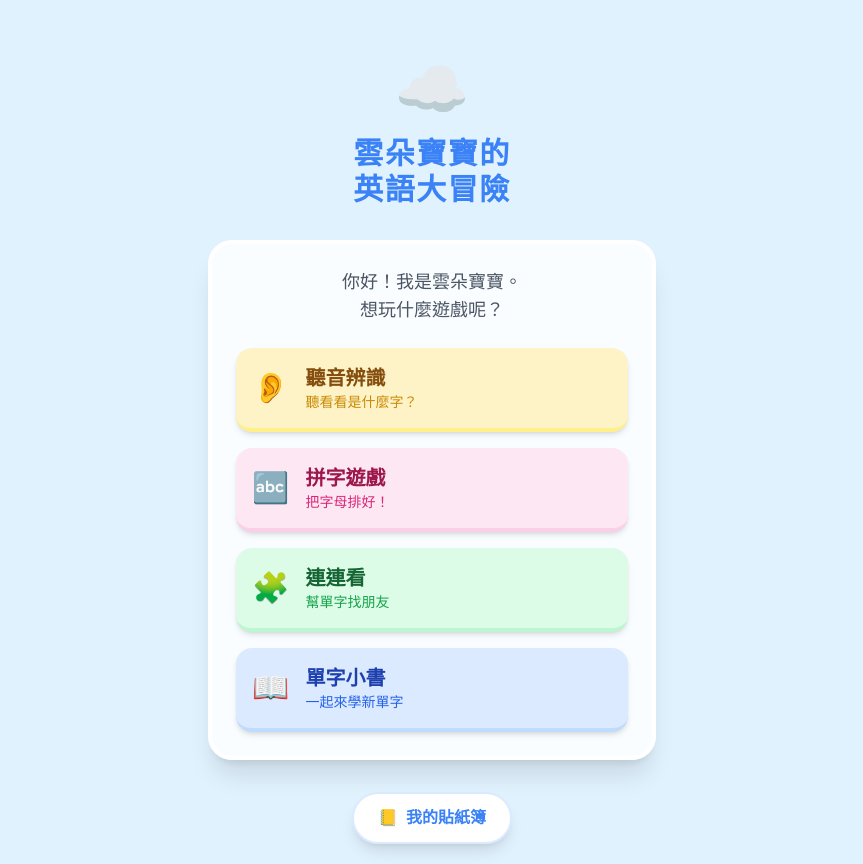
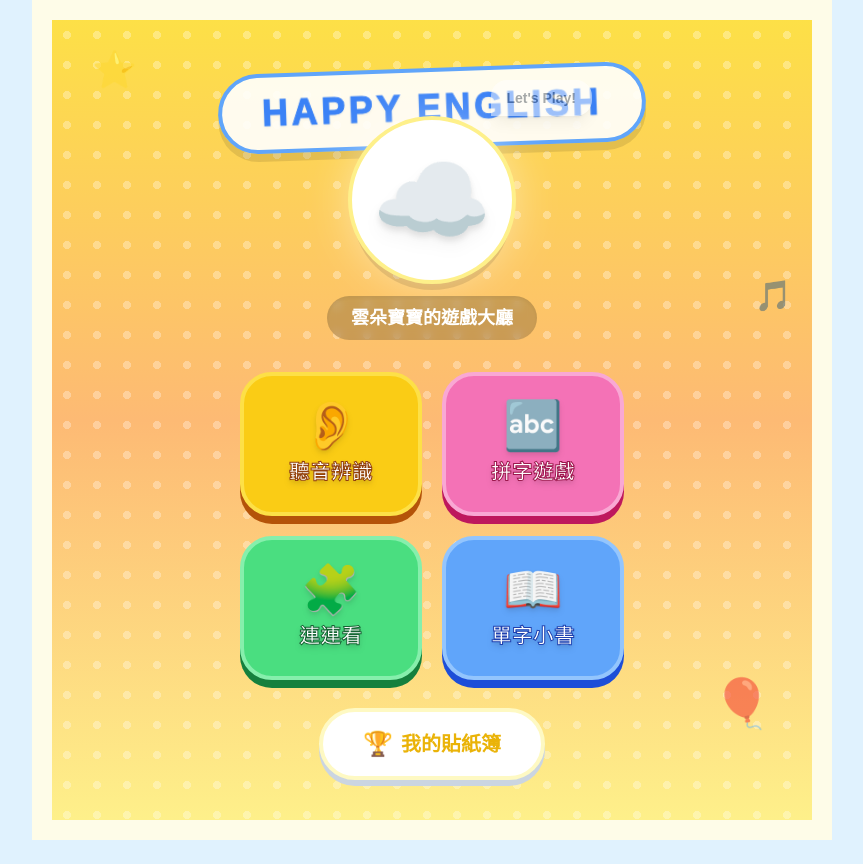
Before and after one commit to kevintsai1202/English_word_test, a plain HTML site: page index.html in a window 1280 px wide. Shown: the whole page, without its empty margins (208-1071 px from the left). After the commit the page ends 840 px from the top, so only its background shows below. Drawn offline with nearby package versions, Linux system fonts and the light colour scheme.

Commit message:
UI: Redesign Lobby to Eggy Party style (Vibrant colors, 3D buttons)

```diff
--- a/index.html
+++ b/index.html
@@ -80,57 +80,86 @@
 </head>
 <body class="text-soft-text select-none">
 
-    <div id="app" class="game-container relative">
+    <div id="app" class="game-container relative bg-yellow-50">
         <!-- Lobby View -->
-        <div id="lobby-view" class="view flex flex-col items-center w-full max-w-md mx-auto pt-10">
-            <header class="text-center mb-8 animate-bounce-custom">
-                <div class="text-6xl mb-4">☁️</div>
-                <h1 class="text-3xl font-bold text-blue-500 tracking-wider">雲朵寶寶的<br>英語大冒險</h1>
+        <div id="lobby-view" class="view flex flex-col w-full h-screen max-h-screen bg-gradient-to-b from-yellow-300 via-orange-300 to-yellow-200 relative overflow-hidden">
+
+            <!-- Background Pattern (Polka dots) -->
+            <div class="absolute inset-0 opacity-30 pointer-events-none"
+                 style="background-image: radial-gradient(#fff 20%, transparent 20%); background-size: 30px 30px;">
+            </div>
+
+            <!-- Floating Decorations -->
+            <div class="absolute top-10 left-10 text-4xl animate-bounce delay-100 opacity-60">⭐</div>
+            <div class="absolute bottom-20 right-10 text-5xl animate-bounce delay-700 opacity-60">🎈</div>
+            <div class="absolute top-1/3 right-5 text-3xl animate-bounce delay-300 opacity-60">🎵</div>
+
+            <!-- Header -->
+            <header class="mt-12 text-center z-10 relative animate-bounce-custom">
+                <div class="inline-block bg-white/90 rounded-full px-10 py-4 shadow-[0_8px_0_rgba(0,0,0,0.1)] border-4 border-blue-400 transform -rotate-2">
+                    <h1 class="text-4xl font-black text-blue-500 tracking-widest drop-shadow-sm" style="-webkit-text-stroke: 1px #3b82f6;">
+                        HAPPY ENGLISH
+                    </h1>
+                </div>
             </header>
 
-            <div class="bg-white/80 backdrop-blur-sm p-6 rounded-3xl shadow-xl w-full mb-8 border-4 border-white">
-                <div class="text-center mb-6">
-                    <p class="text-lg text-gray-600">你好！我是雲朵寶寶。<br>想玩什麼遊戲呢？</p>
+            <!-- NPC Stage Area -->
+            <div class="flex-1 flex flex-col items-center justify-center z-10 relative -mt-10">
+                <div class="relative group cursor-pointer" onclick="app.audio.playSound('click')">
+                    <!-- NPC Glow -->
+                    <div class="absolute inset-0 bg-white/50 rounded-full filter blur-xl group-hover:bg-white/70 transition-all"></div>
+                    <!-- NPC Body -->
+                    <div class="w-40 h-40 bg-white rounded-full flex items-center justify-center shadow-[0_10px_0_rgba(0,0,0,0.1)] animate-bounce-custom relative z-10 border-4 border-white ring-4 ring-yellow-200 group-hover:scale-110 transition-transform duration-300">
+                        <span class="text-8xl filter drop-shadow-lg">☁️</span>
+                    </div>
+                    <!-- Speech Bubble -->
+                    <div class="absolute -top-10 -right-20 bg-white px-4 py-2 rounded-2xl rounded-bl-none shadow-lg text-sm font-bold text-gray-600 animate-pulse">
+                        Let's Play!
+                    </div>
                 </div>
 
-                <div class="grid grid-cols-1 gap-4">
-                    <button onclick="app.startGame('listening')" class="card-hover bg-baby-yellow p-4 rounded-2xl flex items-center shadow-md border-b-4 border-yellow-200">
-                        <span class="text-3xl mr-4">👂</span>
-                        <div class="text-left">
-                            <h3 class="font-bold text-xl text-yellow-800">聽音辨識</h3>
-                            <p class="text-sm text-yellow-600">聽看看是什麼字？</p>
-                        </div>
+                <div class="bg-black/20 text-white px-6 py-2 rounded-full text-lg font-bold mb-8 backdrop-blur-sm mt-4 shadow-inner">
+                    雲朵寶寶的遊戲大廳
+                </div>
+
+                <!-- Game Grid -->
+                <div class="grid grid-cols-2 gap-5 w-full max-w-md px-8">
+                    <!-- Listening -->
+                    <button onclick="app.startGame('listening')" class="group relative h-36 bg-yellow-400 rounded-[2rem] shadow-[0_8px_0_#b45309] active:shadow-none active:translate-y-[8px] transition-all flex flex-col items-center justify-center border-4 border-yellow-300 hover:brightness-110 overflow-hidden">
+                        <div class="absolute inset-0 bg-white/20 opacity-0 group-hover:opacity-100 transition-opacity"></div>
+                        <span class="text-5xl mb-2 transform group-hover:scale-125 transition-transform duration-300 filter drop-shadow-md">👂</span>
+                        <span class="font-black text-white text-xl tracking-wider drop-shadow-md" style="-webkit-text-stroke: 1px #92400e;">聽音辨識</span>
                     </button>
 
-                    <button onclick="app.startGame('spelling')" class="card-hover bg-baby-pink p-4 rounded-2xl flex items-center shadow-md border-b-4 border-pink-200">
-                        <span class="text-3xl mr-4">🔤</span>
-                        <div class="text-left">
-                            <h3 class="font-bold text-xl text-pink-800">拼字遊戲</h3>
-                            <p class="text-sm text-pink-600">把字母排好！</p>
-                        </div>
+                    <!-- Spelling -->
+                    <button onclick="app.startGame('spelling')" class="group relative h-36 bg-pink-400 rounded-[2rem] shadow-[0_8px_0_#be185d] active:shadow-none active:translate-y-[8px] transition-all flex flex-col items-center justify-center border-4 border-pink-300 hover:brightness-110 overflow-hidden">
+                        <div class="absolute inset-0 bg-white/20 opacity-0 group-hover:opacity-100 transition-opacity"></div>
+                        <span class="text-5xl mb-2 transform group-hover:scale-125 transition-transform duration-300 filter drop-shadow-md">🔤</span>
+                        <span class="font-black text-white text-xl tracking-wider drop-shadow-md" style="-webkit-text-stroke: 1px #9d174d;">拼字遊戲</span>
                     </button>
 
-                    <button onclick="app.startGame('matching')" class="card-hover bg-baby-green p-4 rounded-2xl flex items-center shadow-md border-b-4 border-green-200">
-                        <span class="text-3xl mr-4">🧩</span>
-                        <div class="text-left">
-                            <h3 class="font-bold text-xl text-green-800">連連看</h3>
-                            <p class="text-sm text-green-600">幫單字找朋友</p>
-                        </div>
+                    <!-- Matching -->
+                    <button onclick="app.startGame('matching')" class="group relative h-36 bg-green-400 rounded-[2rem] shadow-[0_8px_0_#15803d] active:shadow-none active:translate-y-[8px] transition-all flex flex-col items-center justify-center border-4 border-green-300 hover:brightness-110 overflow-hidden">
+                        <div class="absolute inset-0 bg-white/20 opacity-0 group-hover:opacity-100 transition-opacity"></div>
+                        <span class="text-5xl mb-2 transform group-hover:scale-125 transition-transform duration-300 filter drop-shadow-md">🧩</span>
+                        <span class="font-black text-white text-xl tracking-wider drop-shadow-md" style="-webkit-text-stroke: 1px #166534;">連連看</span>
                     </button>
 
-                    <button onclick="app.startLearning()" class="card-hover bg-blue-100 p-4 rounded-2xl flex items-center shadow-md border-b-4 border-blue-200">
-                        <span class="text-3xl mr-4">📖</span>
-                        <div class="text-left">
-                            <h3 class="font-bold text-xl text-blue-800">單字小書</h3>
-                            <p class="text-sm text-blue-600">一起來學新單字</p>
-                        </div>
+                    <!-- Learning -->
+                    <button onclick="app.startLearning()" class="group relative h-36 bg-blue-400 rounded-[2rem] shadow-[0_8px_0_#1d4ed8] active:shadow-none active:translate-y-[8px] transition-all flex flex-col items-center justify-center border-4 border-blue-300 hover:brightness-110 overflow-hidden">
+                        <div class="absolute inset-0 bg-white/20 opacity-0 group-hover:opacity-100 transition-opacity"></div>
+                        <span class="text-5xl mb-2 transform group-hover:scale-125 transition-transform duration-300 filter drop-shadow-md">📖</span>
+                        <span class="font-black text-white text-xl tracking-wider drop-shadow-md" style="-webkit-text-stroke: 1px #1e40af;">單字小書</span>
                     </button>
                 </div>
             </div>
 
-            <button onclick="app.showRewards()" class="card-hover bg-white px-6 py-3 rounded-full shadow-lg text-blue-500 font-bold flex items-center border-2 border-blue-100">
-                <span class="mr-2">📒</span> 我的貼紙簿
-            </button>
+            <!-- Footer Buttons -->
+            <div class="pb-10 z-10 relative text-center mt-4">
+                 <button onclick="app.showRewards()" class="bg-white text-yellow-500 font-black text-xl px-10 py-4 rounded-full shadow-[0_6px_0_#cbd5e1] active:shadow-none active:translate-y-[6px] transition-all border-4 border-yellow-100 hover:bg-yellow-50 flex items-center mx-auto hover:scale-105">
+                     <span class="mr-2 text-2xl">🏆</span> 我的貼紙簿
+                 </button>
+            </div>
         </div>
 
         <!-- Game View -->
```
